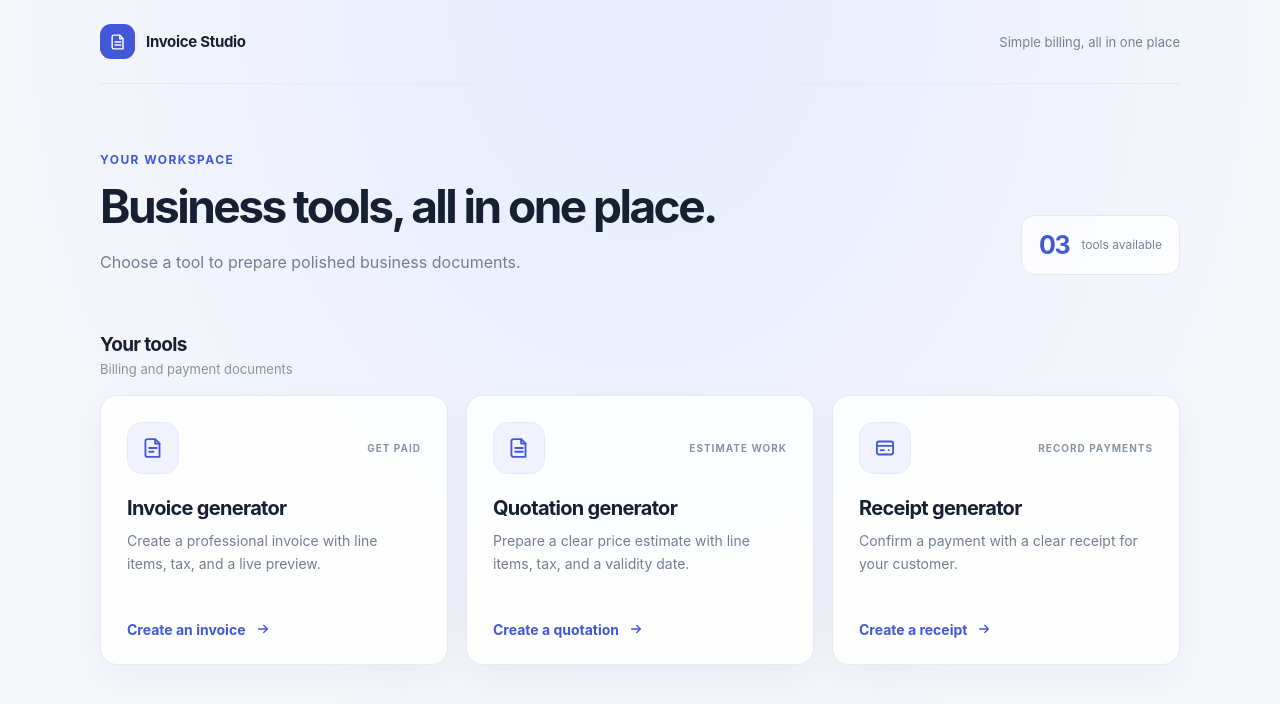
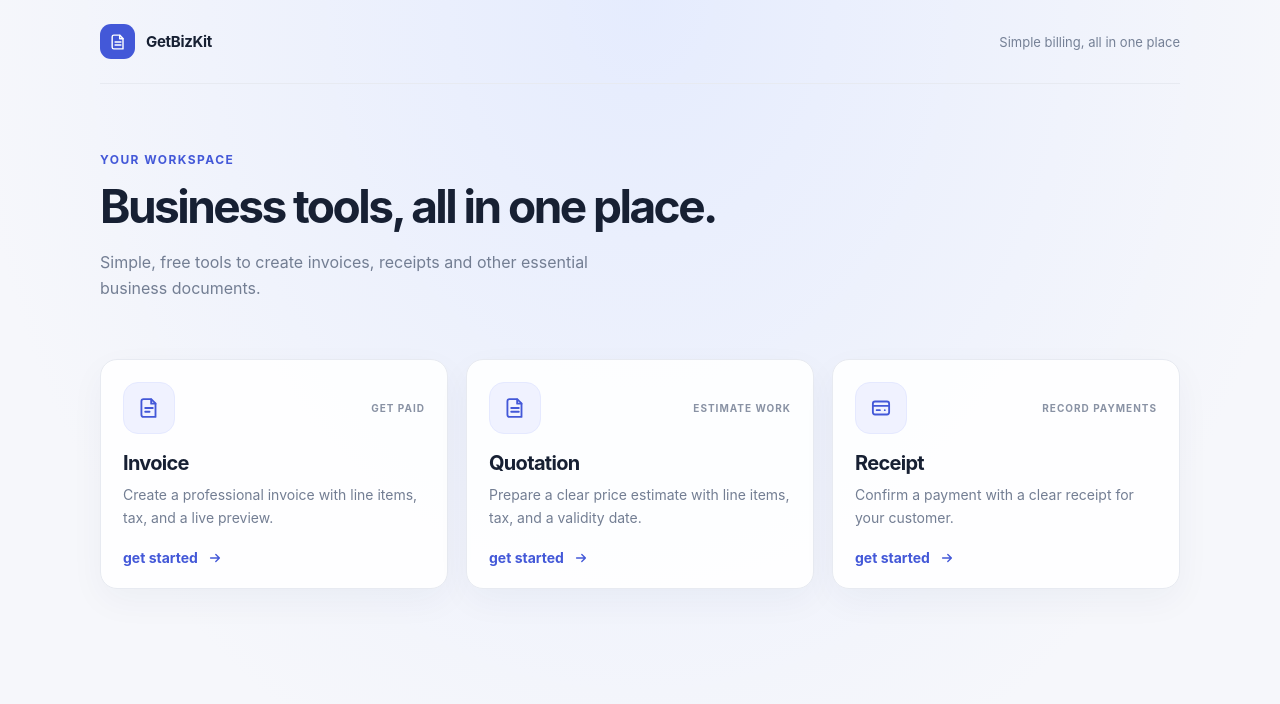
Before and after one commit to chamath-ux/invoice_generator, a plain HTML site: page index.html in a window 1280 px wide. Drawn offline with Linux system fonts and the light colour scheme.

Commit message:
add changes for the dashboard

```diff
--- /dev/null
+++ b/header.html
@@ -0,0 +1,12 @@
+<header class="topbar">
+  <a class="brand" href="index.html" aria-label="GetBizKit home">
+    <span class="brand-mark" aria-hidden="true">
+      <svg width="20" height="20" viewBox="0 0 24 24" fill="none">
+        <path d="M7 3.75h7l4 4v12.5H7a2 2 0 0 1-2-2v-12.5a2 2 0 0 1 2-2Z" stroke="currentColor" stroke-width="1.7" stroke-linejoin="round"/>
+        <path d="M14 4v4h4M8.5 12h7M8.5 15.5h7" stroke="currentColor" stroke-width="1.7" stroke-linecap="round" stroke-linejoin="round"/>
+      </svg>
+    </span>
+    GetBizKit
+  </a>
+  <span class="topbar-note">Simple billing, all in one place</span>
+</header>
--- /dev/null
+++ b/header.js
@@ -0,0 +1,17 @@
+const headerPlaceholder = document.querySelector("[data-site-header]");
+
+if (headerPlaceholder) {
+  fetch("header.html")
+    .then((response) => {
+      if (!response.ok) {
+        throw new Error(`Could not load the shared header (${response.status}).`);
+      }
+      return response.text();
+    })
+    .then((headerHtml) => {
+      headerPlaceholder.outerHTML = headerHtml;
+    })
+    .catch((error) => {
+      console.error("Could not load the shared header:", error);
+    });
+}
--- a/index.html
+++ b/index.html
@@ -4,44 +4,34 @@
     <meta charset="utf-8">
     <meta name="viewport" content="width=device-width, initial-scale=1">
     <meta name="theme-color" content="#f6f7fb">
-    <title>Invoice Studio</title>
+    <title>GetBizKit</title>
     <link rel="stylesheet" href="styles.css">
+    <script src="header.js" defer></script>
   </head>
   <body>
     <div class="page dashboard-page">
-      <header class="topbar">
-        <a class="brand" href="#" aria-label="Invoice Studio home">
-          <span class="brand-mark" aria-hidden="true">
-            <svg width="20" height="20" viewBox="0 0 24 24" fill="none">
-              <path d="M7 3.75h7l4 4v12.5H7a2 2 0 0 1-2-2v-12.5a2 2 0 0 1 2-2Z" stroke="currentColor" stroke-width="1.7" stroke-linejoin="round"/>
-              <path d="M14 4v4h4M8.5 12h7M8.5 15.5h7" stroke="currentColor" stroke-width="1.7" stroke-linecap="round" stroke-linejoin="round"/>
-            </svg>
-          </span>
-          Invoice Studio
-        </a>
-        <span class="topbar-note">Simple billing, all in one place</span>
-      </header>
+      <div data-site-header></div>
 
       <main>
         <section class="intro dashboard-intro" aria-labelledby="page-title">
           <div>
             <p class="eyebrow">Your workspace</p>
             <h1 id="page-title">Business tools, all in one place.</h1>
-            <p class="intro-copy">Choose a tool to prepare polished business documents.</p>
+            <p class="intro-copy">Simple, free tools to create invoices, receipts and other essential business documents.</p>
           </div>
-          <div class="dashboard-tool-count" aria-label="3 tools available">
+          <!-- <div class="dashboard-tool-count" aria-label="3 tools available">
             <strong>03</strong>
             <span>tools available</span>
-          </div>
+          </div> -->
         </section>
 
         <section class="tools-section" aria-labelledby="tools-heading">
-          <div class="tools-heading-row">
+          <!-- <div class="tools-heading-row">
             <div>
               <h2 id="tools-heading">Your tools</h2>
               <p>Billing and payment documents</p>
             </div>
-          </div>
+          </div> -->
 
           <div class="options tool-grid">
             <article class="option-card tool-card">
@@ -54,10 +44,10 @@
                 </span>
                 <span class="tool-category">GET PAID</span>
               </div>
-              <h3>Invoice generator</h3>
+              <h3>Invoice</h3>
               <p>Create a professional invoice with line items, tax, and a live preview.</p>
               <a class="card-action" href="invoice.html">
-                Create an invoice
+                get started
                 <svg width="16" height="16" viewBox="0 0 20 20" fill="none" aria-hidden="true">
                   <path d="M4.5 10h11m-4.5-4.5L15.5 10 11 14.5" stroke="currentColor" stroke-width="1.7" stroke-linecap="round" stroke-linejoin="round"/>
                 </svg>
@@ -74,10 +64,10 @@
                 </span>
                 <span class="tool-category">ESTIMATE WORK</span>
               </div>
-              <h3>Quotation generator</h3>
+              <h3>Quotation</h3>
               <p>Prepare a clear price estimate with line items, tax, and a validity date.</p>
               <a class="card-action" href="quotation.html">
-                Create a quotation
+                get started
                 <svg width="16" height="16" viewBox="0 0 20 20" fill="none" aria-hidden="true">
                   <path d="M4.5 10h11m-4.5-4.5L15.5 10 11 14.5" stroke="currentColor" stroke-width="1.7" stroke-linecap="round" stroke-linejoin="round"/>
                 </svg>
@@ -94,10 +84,10 @@
                 </span>
                 <span class="tool-category">RECORD PAYMENTS</span>
               </div>
-              <h3>Receipt generator</h3>
+              <h3>Receipt</h3>
               <p>Confirm a payment with a clear receipt for your customer.</p>
               <a class="card-action" href="receipt.html">
-                Create a receipt
+                get started
                 <svg width="16" height="16" viewBox="0 0 20 20" fill="none" aria-hidden="true">
                   <path d="M4.5 10h11m-4.5-4.5L15.5 10 11 14.5" stroke="currentColor" stroke-width="1.7" stroke-linecap="round" stroke-linejoin="round"/>
                 </svg>
--- a/invoice.js
+++ b/invoice.js
@@ -207,7 +207,7 @@ function restoreInvoiceDraft() {
     && typeof item.price === "string");
   if (items.length) {
     invoiceItems.replaceChildren();
-    items.forEach((item, index) => {
+    items.forEach((item) => {
       const newRow = itemTemplate.content.cloneNode(true);
       const row = newRow.querySelector("[data-item-row]");
       row.querySelector("[data-item-description]").value = item.description;
--- a/styles.css
+++ b/styles.css
@@ -243,8 +243,8 @@ h1 {
 }
 
 .tool-card {
-  min-height: 270px;
-  padding: 26px;
+  min-height: 230px;
+  padding: 22px;
   border-radius: 17px;
   transition: transform 160ms ease, border-color 160ms ease, box-shadow 160ms ease;
 }
@@ -271,7 +271,7 @@ h1 {
 }
 
 .tool-card h3 {
-  margin: 22px 0 9px;
+  margin: 17px 0 8px;
   color: #172033;
   font-size: 20px;
   font-weight: 700;
@@ -287,7 +287,7 @@ h1 {
 }
 
 .tool-card .card-action {
-  padding-top: 22px;
+  padding-top: 16px;
 }
 
 .form-page {
```
Also changed, not shown: invoice.html (+3 -13 lines), quotation.html (+3 -13 lines), receipt.html (+3 -13 lines).
